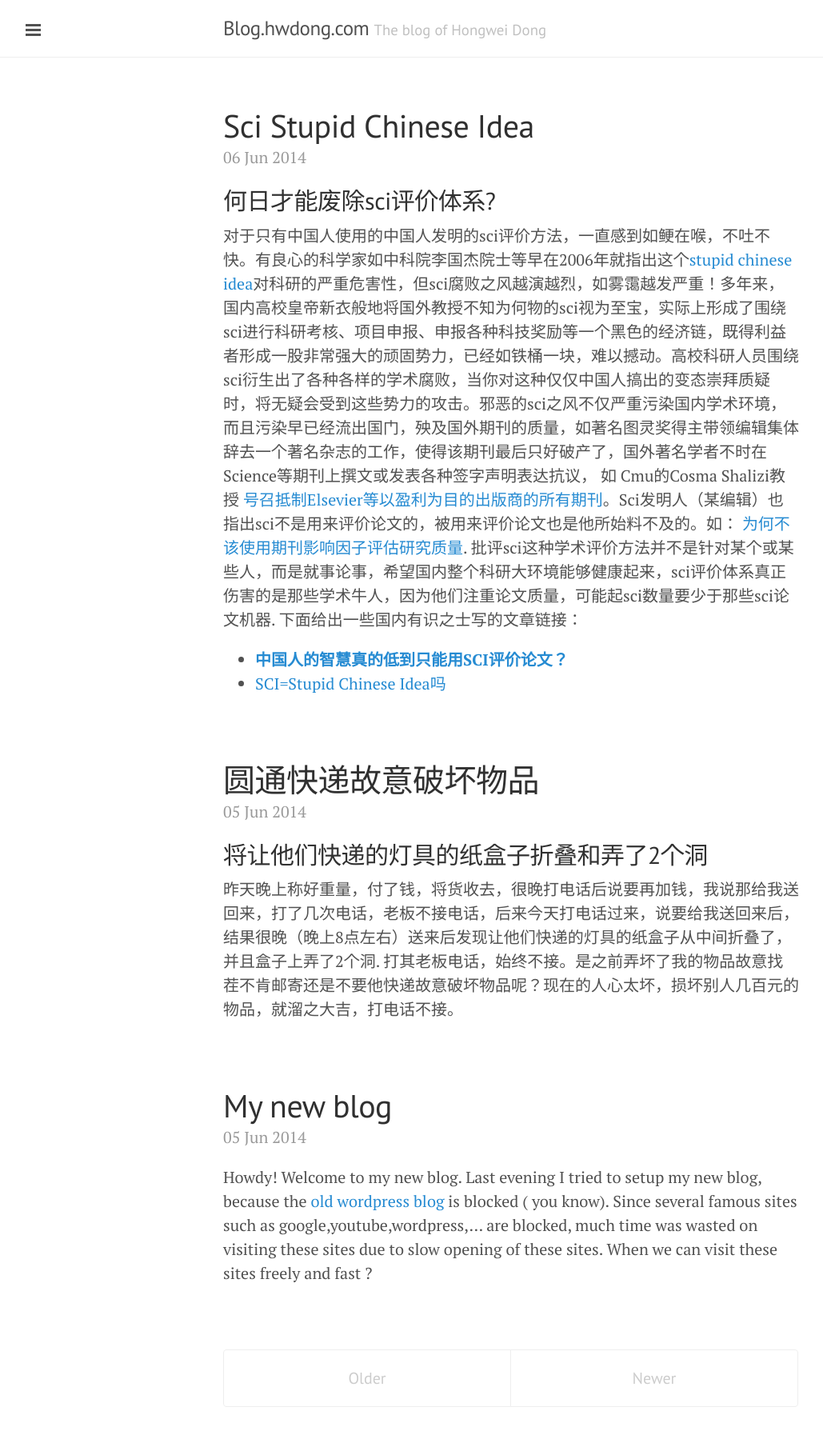
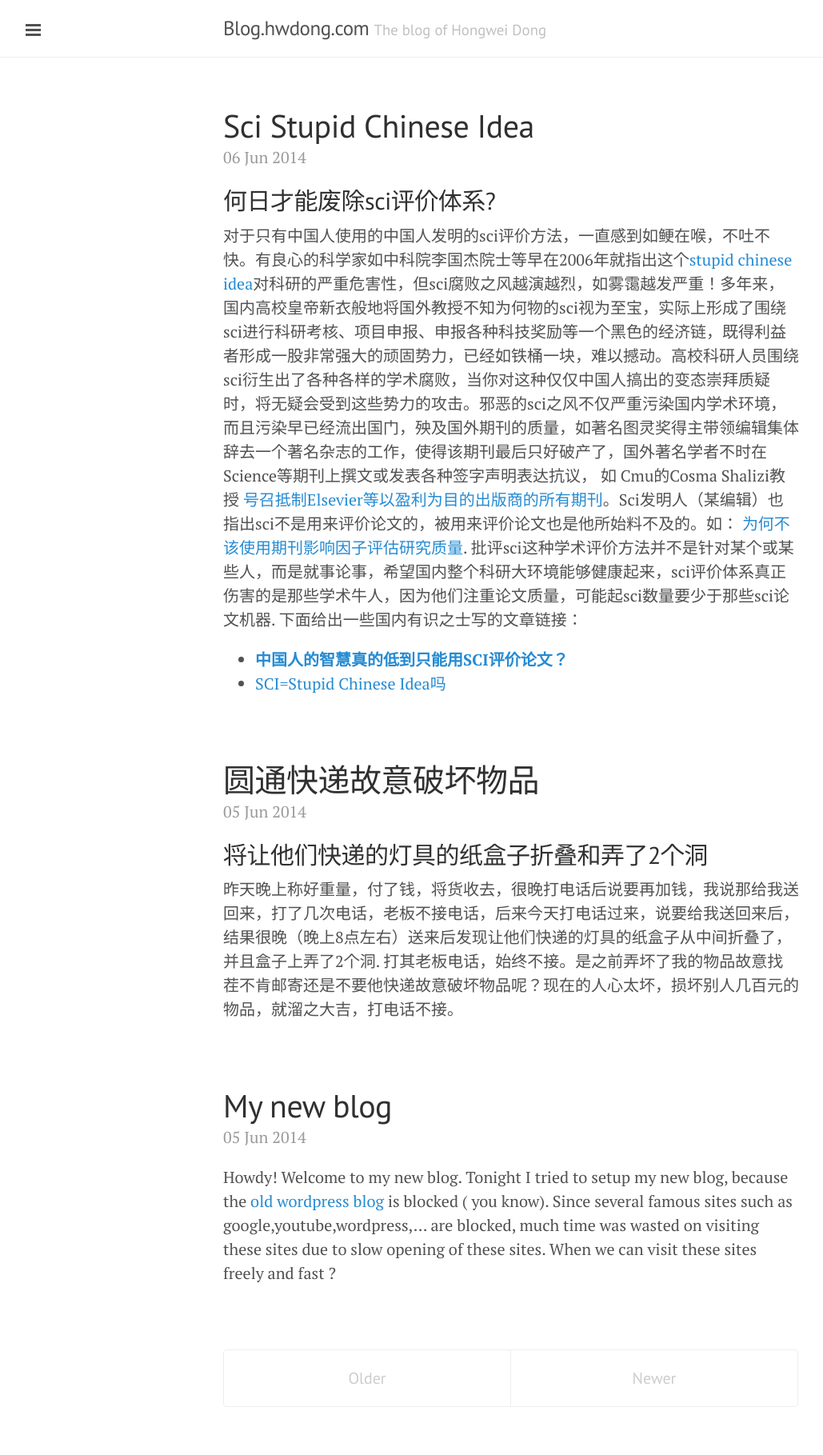
Before and after one commit to hwdong/hwdong-old.github.io, a Jekyll site: the page built from index.html, in a window 1280 px wide. Shown: the whole page at 80% size, without its empty margins (1-1030 px from the left). Built offline with Jekyll 4.4.1, drawn with Linux system fonts in a browser that asks for light colours; Markdown is read by kramdown in place of the engine named in the settings; the list of posts is cut into pages by our own code.

Commit message:
Updated 2014-06-05-My new blog.md

```diff
--- a/_posts/2014-06-05-My new blog.md
+++ b/_posts/2014-06-05-My new blog.md
@@ -2,4 +2,4 @@
 published: true
 ---
 
-Howdy! Welcome to my new blog. Last evening I tried to setup my new blog, because the [old wordpress blog](http://hwdong.wordpress.com) is blocked ( you know). Since several famous sites such as google,youtube,wordpress,... are blocked, much time was wasted on visiting these sites due to slow opening of these sites. When we can visit these sites freely and fast ?
+Howdy! Welcome to my new blog. Tonight I tried to setup my new blog, because the [old wordpress blog](http://hwdong.wordpress.com) is blocked ( you know). Since several famous sites such as google,youtube,wordpress,... are blocked, much time was wasted on visiting these sites due to slow opening of these sites. When we can visit these sites freely and fast ?
```
